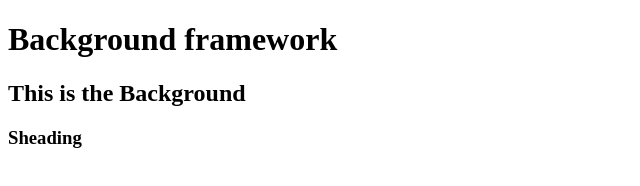
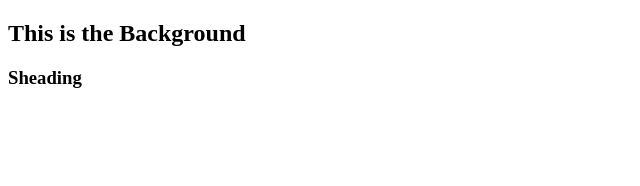
Before and after one commit to Fred759/background-generator, a plain HTML site: page index.html in a window 1280 px wide. Shown: the whole page, without its empty margins (0-640 px from the left). Drawn offline with Linux system fonts and the light colour scheme.

Commit message:
removed h1

```diff
--- a/index.html
+++ b/index.html
@@ -6,7 +6,7 @@
     <title> Cool  </title>
 </head>
 <body>
-    <h1>  Background framework </h1>
+
     <h2> This is the Background</h2>
     <h3> Sheading</h3>
 </body>
```
